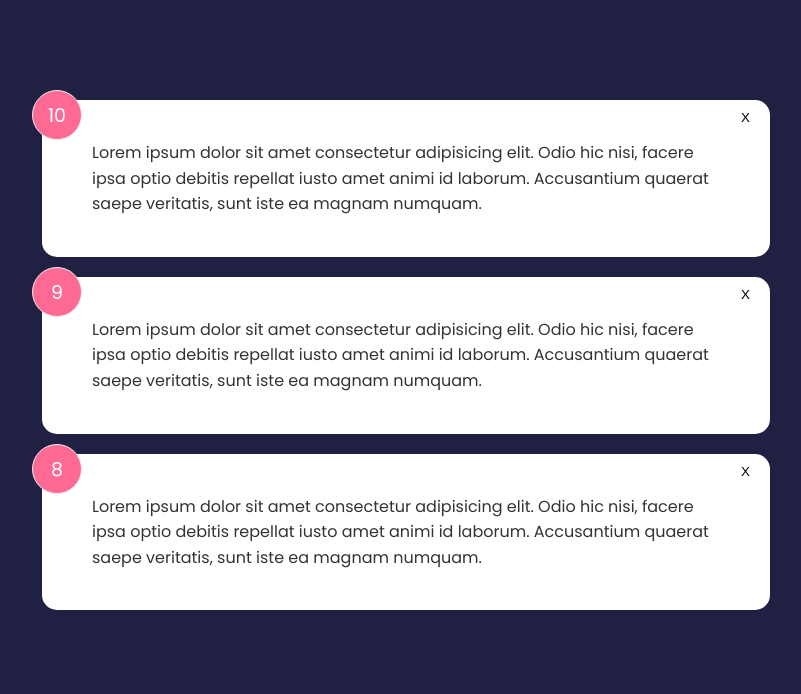
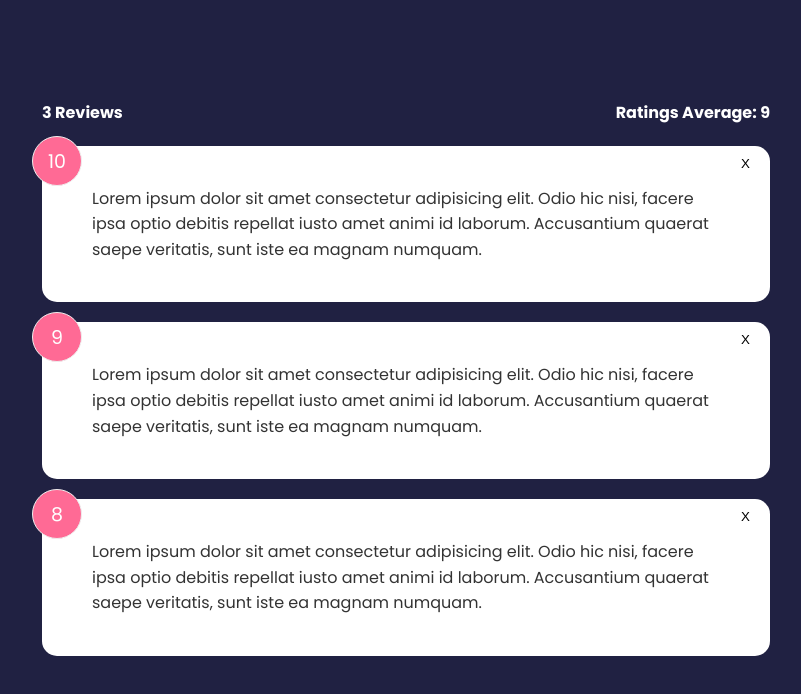
Before and after one commit to paulthomas2107/svelteWithTraversy, a Svelte app in the folder svelte-feedback-app/: page / in a window 1280 px wide. Shown: the top 694 px of the page, without its empty margins (234-1035 px from the left). Built offline with nearby package versions, Linux system fonts and the light colour scheme.

Commit message:
Added form

```diff
--- a/svelte-feedback-app/src/App.svelte
+++ b/svelte-feedback-app/src/App.svelte
@@ -1,39 +1,39 @@
 <script>
-
-
   import FeedbackList from './components/FeedbackList.svelte';
+  import FeedbackStats from './components/FeedbackStats.svelte';
 
   let feedback = [
     {
       id: 1,
       rating: 10,
-		text: 'Lorem ipsum dolor sit amet consectetur adipisicing elit. Odio hic nisi, facere ipsa optio debitis repellat iusto amet animi id laborum. Accusantium quaerat saepe veritatis, sunt iste ea magnam numquam.'
+      text: 'Lorem ipsum dolor sit amet consectetur adipisicing elit. Odio hic nisi, facere ipsa optio debitis repellat iusto amet animi id laborum. Accusantium quaerat saepe veritatis, sunt iste ea magnam numquam.',
     },
     {
       id: 2,
       rating: 9,
-		text: 'Lorem ipsum dolor sit amet consectetur adipisicing elit. Odio hic nisi, facere ipsa optio debitis repellat iusto amet animi id laborum. Accusantium quaerat saepe veritatis, sunt iste ea magnam numquam.'
+      text: 'Lorem ipsum dolor sit amet consectetur adipisicing elit. Odio hic nisi, facere ipsa optio debitis repellat iusto amet animi id laborum. Accusantium quaerat saepe veritatis, sunt iste ea magnam numquam.',
     },
     {
       id: 3,
       rating: 8,
-		text: 'Lorem ipsum dolor sit amet consectetur adipisicing elit. Odio hic nisi, facere ipsa optio debitis repellat iusto amet animi id laborum. Accusantium quaerat saepe veritatis, sunt iste ea magnam numquam.'
-	}
-  ]
+      text: 'Lorem ipsum dolor sit amet consectetur adipisicing elit. Odio hic nisi, facere ipsa optio debitis repellat iusto amet animi id laborum. Accusantium quaerat saepe veritatis, sunt iste ea magnam numquam.',
+    },
+  ];
 
+  $: count = feedback.length;
+  $: average =
+    feedback.reduce((a, { rating }) => a + rating, 0) / feedback.length;
 
   const deleteFeedback = (e) => {
-	const itemId = e.detail
-	feedback = feedback.filter((item) => item.id != itemId)
-  }
+    const itemId = e.detail;
+    feedback = feedback.filter((item) => item.id != itemId);
+  };
 </script>
 
 <main class="container">
-  <FeedbackList feedback={feedback} on:delete-feedback={deleteFeedback} />
-
+  <FeedbackStats {count} {average} />
+  <FeedbackList {feedback} on:delete-feedback={deleteFeedback} />
 </main>
 
 <style>
-
-
 </style>
--- /dev/null
+++ b/svelte-feedback-app/src/components/FeedbackStats.svelte
@@ -0,0 +1,17 @@
+<script>
+    export let count;
+    export let average;
+</script>
+
+<div class="feedback-stats">
+    <h4>{count} Reviews</h4>
+    <h4>Ratings Average: {average}</h4>
+</div>
+
+<style>
+    .feedback-stats {
+        display: flex;
+        justify-content: space-between;
+        align-items: center;
+    }
+</style>
```
Also changed, not shown: svelte-feedback-app/src/components/FeedbackForm.svelte (added). Lines whose indentation alone changed are shown as unchanged.
